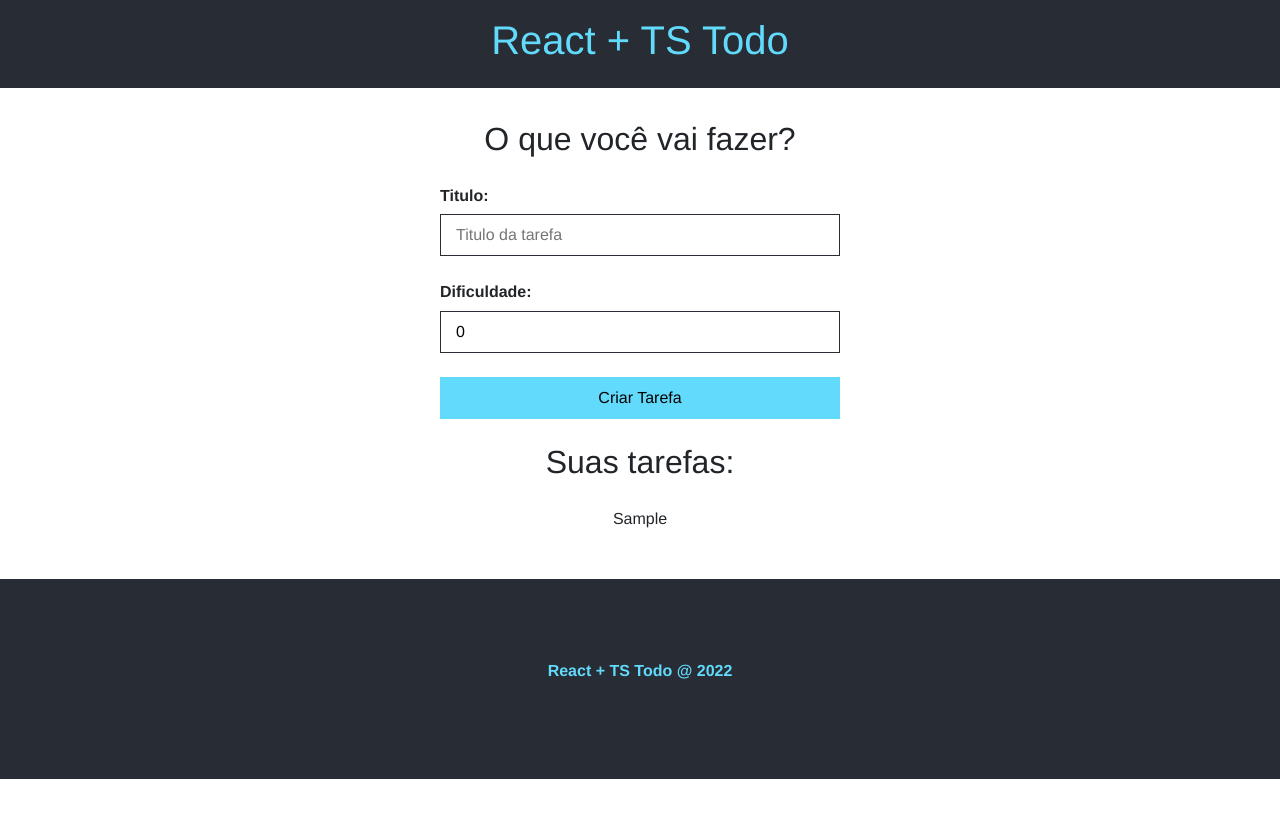
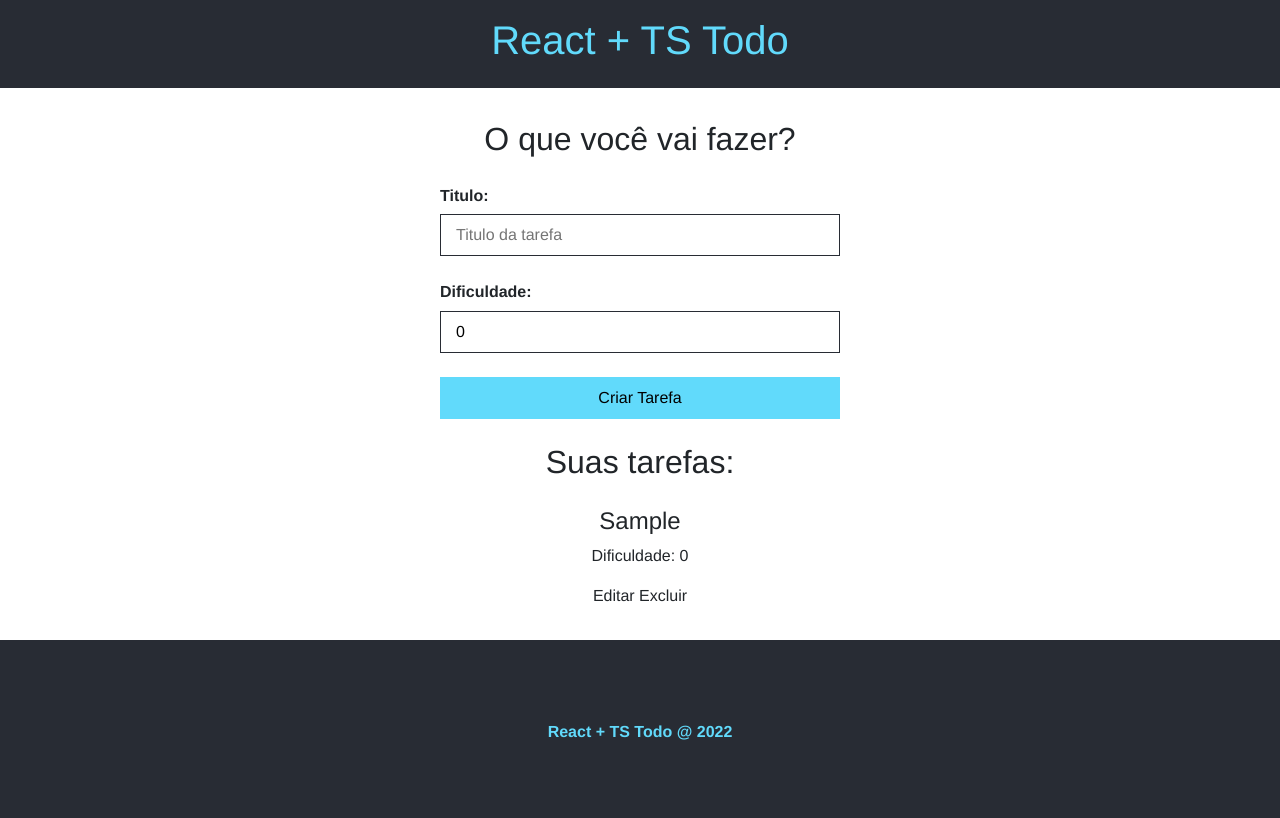
Before and after one commit to minprogramador/todolist, a React (Create React App) app: page / in a window 1280 px wide. Both pictures are taken after typing "Sample" into the empty fields and a click on the input "Criar Tarefa". Shown: the top 818 px of the page. Built offline with nearby package versions, Linux system fonts and the light colour scheme; the HTML template or start-up script is replaced by a standard one.

Commit message:
html dos itens da lista

```diff
--- a/src/components/TaskList.tsx
+++ b/src/components/TaskList.tsx
@@ -11,7 +11,15 @@ const TaskList = ({taskList}:Props) => {
         <>
         {taskList.length > 0 ? taskList.map((task) => (
             <div key={task.id}>
-                <p>{task.title}</p>
+
+                <div>
+                    <h4>{task.title}</h4>
+                    <p>Dificuldade: {task.difficulty}</p>
+                </div>
+                <div>
+                Editar
+                Excluir
+                </div>
             </div>
         )): (<p>Nao ha tarefas cadastradas!</p>)}
         </>
```
